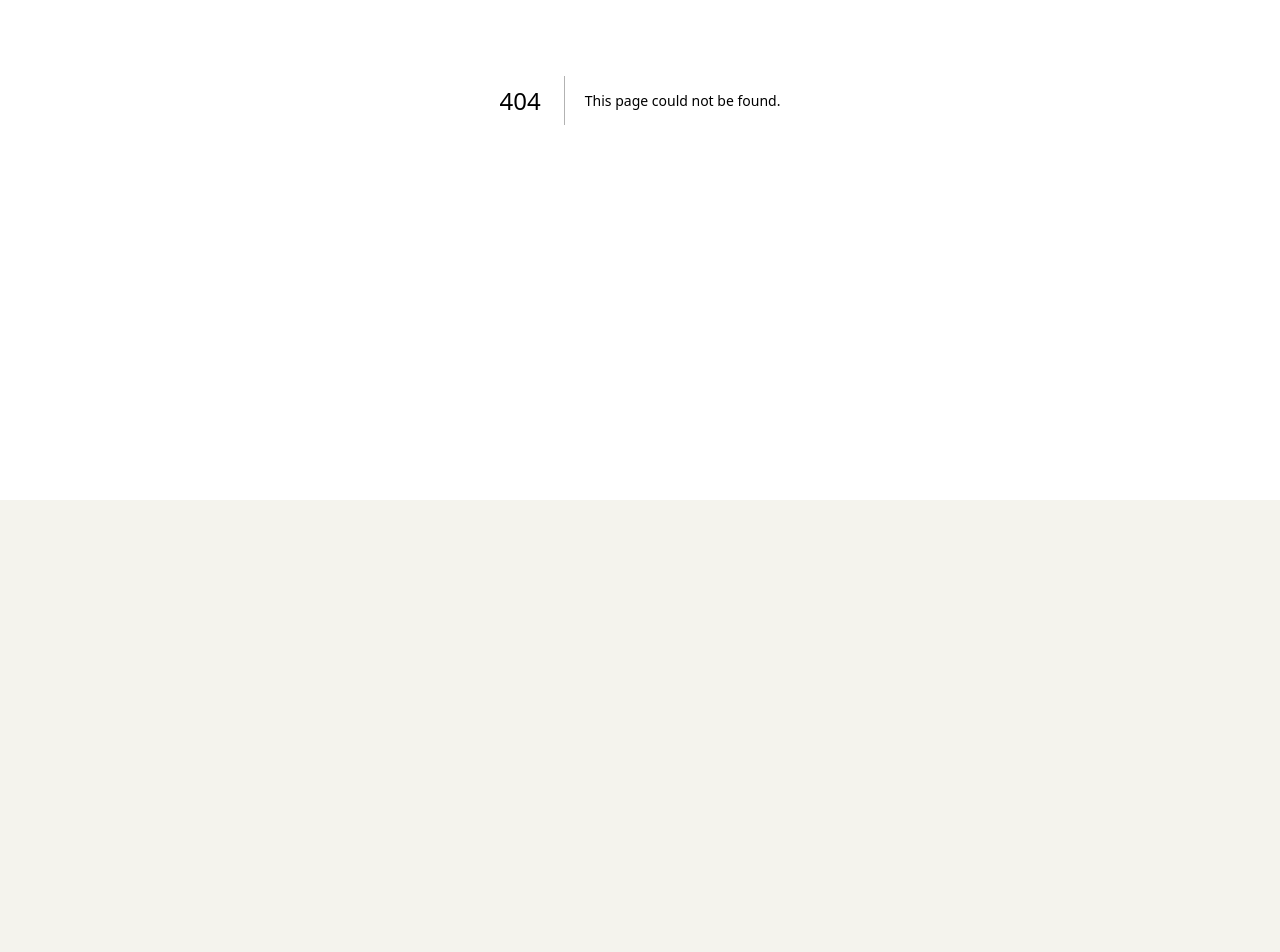
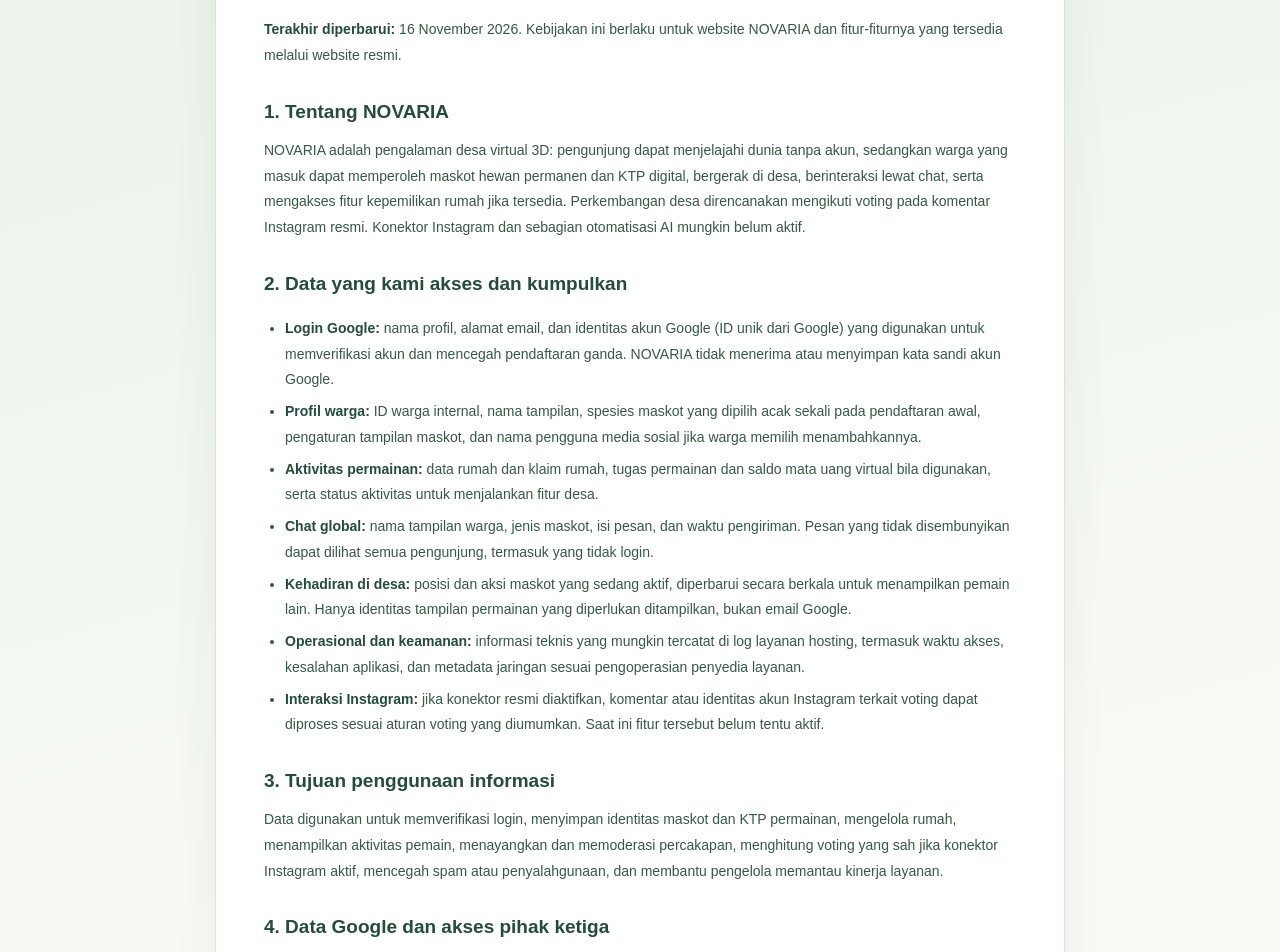
Before and after one commit to masterai5345-png/novaria-virtual-nation, a Next.js app: page /privacy in a window 1280 px wide. Before the commit this address had no page. Shown: the part 300-1252 px from the top of the page. Before the commit the page ends 800 px from the top, so only its background shows below. Built offline with nearby package versions, Linux system fonts and the light colour scheme.

Commit message:
Publish transparent Indonesian NOVARIA privacy policy covering Google data, public chat, avatar and village voting

```diff
--- /dev/null
+++ b/src/app/privacy/page.tsx
@@ -0,0 +1,39 @@
+import type { Metadata } from "next";
+import Link from "next/link";
+import { PublicLegalLayout, SupportContact } from "@/components/legal/PublicLegalLayout";
+export const metadata:Metadata={title:"Kebijakan Privasi | NOVARIA",description:"Kebijakan privasi NOVARIA tentang login Google, KTP warga, maskot hewan, chat global, dan aktivitas desa."};
+export default function PrivacyPage(){
+ const email=process.env.NOVARIA_PUBLIC_CONTACT_EMAIL?.trim();
+ return <PublicLegalLayout eyebrow="INFORMASI RESMI NOVARIA" title="Kebijakan Privasi" lead="Penjelasan tentang data yang digunakan untuk menjalankan desa virtual NOVARIA dan bagaimana warga dapat mengendalikan informasi pribadinya.">
+  <p><strong>Terakhir diperbarui:</strong> 16 November 2026. Kebijakan ini berlaku untuk website NOVARIA dan fitur-fiturnya yang tersedia melalui website resmi.</p>
+  <h2>1. Tentang NOVARIA</h2>
+  <p>NOVARIA adalah pengalaman desa virtual 3D: pengunjung dapat menjelajahi dunia tanpa akun, sedangkan warga yang masuk dapat memperoleh maskot hewan permanen dan KTP digital, bergerak di desa, berinteraksi lewat chat, serta mengakses fitur kepemilikan rumah jika tersedia. Perkembangan desa direncanakan mengikuti voting pada komentar Instagram resmi. Konektor Instagram dan sebagian otomatisasi AI mungkin belum aktif.</p>
+  <h2>2. Data yang kami akses dan kumpulkan</h2>
+  <ul>
+   <li><strong>Login Google:</strong> nama profil, alamat email, dan identitas akun Google (ID unik dari Google) yang digunakan untuk memverifikasi akun dan mencegah pendaftaran ganda. NOVARIA tidak menerima atau menyimpan kata sandi akun Google.</li>
+   <li><strong>Profil warga:</strong> ID warga internal, nama tampilan, spesies maskot yang dipilih acak sekali pada pendaftaran awal, pengaturan tampilan maskot, dan nama pengguna media sosial jika warga memilih menambahkannya.</li>
+   <li><strong>Aktivitas permainan:</strong> data rumah dan klaim rumah, tugas permainan dan saldo mata uang virtual bila digunakan, serta status aktivitas untuk menjalankan fitur desa.</li>
+   <li><strong>Chat global:</strong> nama tampilan warga, jenis maskot, isi pesan, dan waktu pengiriman. Pesan yang tidak disembunyikan dapat dilihat semua pengunjung, termasuk yang tidak login.</li>
+   <li><strong>Kehadiran di desa:</strong> posisi dan aksi maskot yang sedang aktif, diperbarui secara berkala untuk menampilkan pemain lain. Hanya identitas tampilan permainan yang diperlukan ditampilkan, bukan email Google.</li>
+   <li><strong>Operasional dan keamanan:</strong> informasi teknis yang mungkin tercatat di log layanan hosting, termasuk waktu akses, kesalahan aplikasi, dan metadata jaringan sesuai pengoperasian penyedia layanan.</li>
+   <li><strong>Interaksi Instagram:</strong> jika konektor resmi diaktifkan, komentar atau identitas akun Instagram terkait voting dapat diproses sesuai aturan voting yang diumumkan. Saat ini fitur tersebut belum tentu aktif.</li>
+  </ul>
+  <h2>3. Tujuan penggunaan informasi</h2>
+  <p>Data digunakan untuk memverifikasi login, menyimpan identitas maskot dan KTP permainan, mengelola rumah, menampilkan aktivitas pemain, menayangkan dan memoderasi percakapan, menghitung voting yang sah jika konektor Instagram aktif, mencegah spam atau penyalahgunaan, dan membantu pengelola memantau kinerja layanan.</p>
+  <h2>4. Data Google dan akses pihak ketiga</h2>
+  <p>Login Google dipakai untuk autentikasi akun saja. Nama, email dan ID Google tidak dijual kepada pengiklan, tidak dimasukkan ke KTP yang dapat diunduh, dan tidak dipublikasikan di chat global. Tidak ada akses Gmail, Google Drive, kontak, atau kalender yang diperlukan untuk menjadi warga. Data akun dapat diproses oleh penyedia autentikasi dan hosting sesuai fungsi layanan. Google mengelola proses login melalui kebijakannya sendiri.</p>
+  <h2>5. Data yang terlihat oleh pengunjung lain</h2>
+  <p>Nama tampilan, spesies maskot, posisi karakter ketika online, pesan chat yang terlihat, dan status dalam permainan dapat terlihat oleh pengguna lain. KTP digital dapat dibagikan oleh pemiliknya secara sukarela; karena itu KTP hanya memuat identitas permainan, bukan alamat email, token login, atau data sensitif dari Google. Hindari mengirim alamat rumah, nomor telepon, dokumen identitas negara, atau informasi sensitif melalui chat.</p>
+  <h2>6. Penyimpanan, perlindungan, dan masa simpan</h2>
+  <p>Informasi akun dan permainan disimpan pada database aplikasi yang dioperasikan melalui infrastruktur hosting. Sesi login dijaga dengan mekanisme autentikasi aplikasi. Kami menerapkan pemeriksaan akses dan batas pengiriman pesan untuk mengurangi spam, tetapi tidak ada sistem internet yang bebas risiko. Data akun dapat tetap disimpan selama akun digunakan atau sepanjang diperlukan untuk keamanan, integritas permainan, penyelesaian permintaan, dan kewajiban hukum yang berlaku. Log dan salinan cadangan dapat memiliki siklus penyimpanan tersendiri menurut penyedia layanan.</p>
+  <h2>7. Penghapusan dan pembaruan data</h2>
+  <p>Warga dapat mengubah nama tampilan dan pengaturan maskot melalui profil. Untuk meminta akses, koreksi, atau penghapusan data akun serta pesan, hubungi pengelola menggunakan kanal pada bagian Kontak. Beberapa catatan audit atau transaksi permainan mungkin perlu dipertahankan jika diperlukan secara sah, dan permintaan penghapusan tidak otomatis menghapus konten yang sebelumnya disalin atau dibagikan pihak lain.</p>
+  <h2>8. Anak-anak dan penggunaan yang aman</h2>
+  <p>NOVARIA merupakan ruang komunitas dengan interaksi pengguna. Anak di bawah usia yang berlaku untuk memberikan persetujuan atas layanan online perlu pendampingan dan izin orang tua atau wali sesuai ketentuan setempat. Pengelola dapat membatasi atau menghapus konten yang membahayakan komunitas.</p>
+  <h2>9. Perubahan kebijakan</h2>
+  <p>Jika fitur berubah secara material, termasuk penambahan konektor sosial atau pemrosesan data baru, kebijakan ini akan diperbarui dengan tanggal revisi terbaru. Kami menganjurkan warga memeriksanya secara berkala.</p>
+  <h2>10. Kontak privasi</h2>
+  <p>Untuk pertanyaan atau permintaan terkait privasi, hubungi pengelola NOVARIA melalui <SupportContact email={email}/>. Email dukungan publik harus disiapkan sebelum proses verifikasi branding Google diajukan.</p>
+  <p>Kembali ke <Link href="/">Game Desa NOVARIA</Link> atau baca <Link href="/terms">Ketentuan Layanan</Link>.</p>
+ </PublicLegalLayout>;
+}
```
